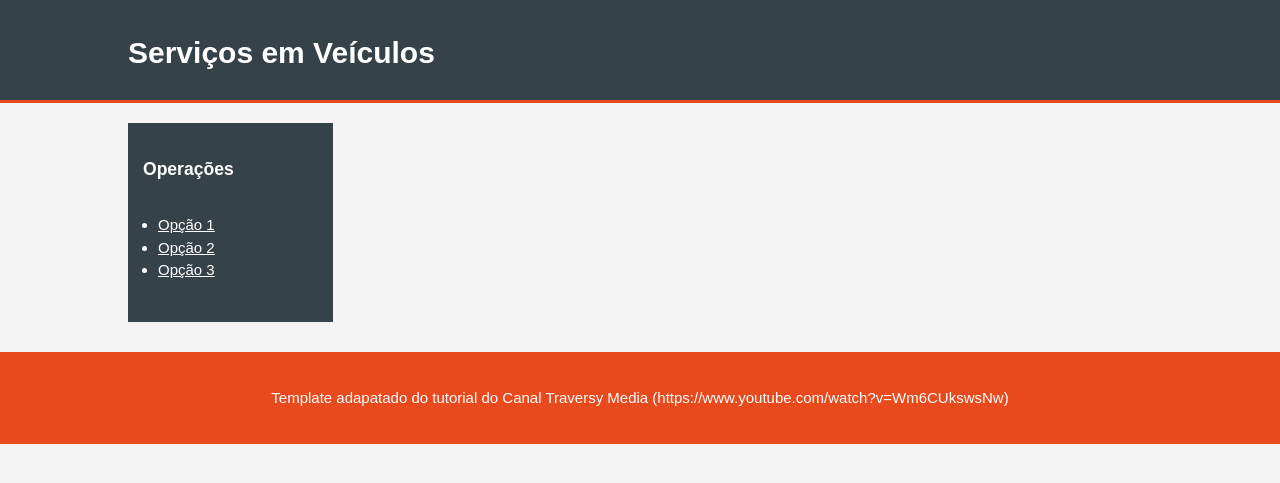
After one commit to prof-douglas-ifsul/site-php-oficina, a PHP site: page /temas/acme/tpl/home.html in a window 1280 px wide. The commit adds this page. Shown: the top 483 px of the page. Run offline with PHP 8.4, Linux system fonts and the light colour scheme.

Commit message:
2022-02-24 (7) Organização em pastas do projeto - Templates de HTML organizados em temas - https://www.youtube.com/watch?v=fyf6dk5x2c8 - https://www.youtube.com/watch?v=zMmOkXSqz2E

```diff
--- a/veiculos.php
+++ b/rotinas/veiculos.php
@@ -1,4 +1,6 @@
 <?php
+
+require_once("../includes/config.php");
 
 $fabricantes = array("Fiat", "VW", "GM", "Hyundai","Honda");
 
@@ -116,9 +118,6 @@ function campo_select($nome, $identificador, $opcoes, $opcao_vazia = true, $tama
 }
 
 
-const TPL_HOME = "./home.html";
-const TPL_FORM_VEICULOS = "./formulario_veiculos.html";
-
 $template = file_get_contents(TPL_HOME);
 
 $formulario = file_get_contents(TPL_FORM_VEICULOS);
--- /dev/null
+++ b/temas/acme/css/style.css
@@ -0,0 +1,217 @@
+body{
+  font: 15px/1.5 Arial, Helvetica,sans-serif;
+  padding:0;
+  margin:0;
+  background-color:#f4f4f4;
+}
+
+/* Global */
+.container{
+  width:80%;
+  margin:auto;
+  overflow:hidden;
+}
+
+ul{
+  margin:0;
+  padding:0;
+}
+
+.button_1{
+  height:38px;
+  background:#e8491d;
+  border:0;
+  padding-left: 20px;
+  padding-right:20px;
+  color:#ffffff;
+}
+
+.dark{
+  padding:15px;
+  background:#35424a;
+  color:#ffffff;
+  margin-top:10px;
+  margin-bottom:10px;
+}
+
+.menu{
+  padding:15px;
+  color:white;
+  margin-top:10px;
+  margin-bottom:10px;
+}
+
+.menu a{
+  color:white;
+}
+
+
+/* Header **/
+header{
+  background:#35424a;
+  color:#ffffff;
+  padding-top:30px;
+  min-height:70px;
+  border-bottom:#e8491d 3px solid;
+}
+
+header a{
+  color:#ffffff;
+  text-decoration:none;
+  text-transform: uppercase;
+  font-size:16px;
+}
+
+header li{
+  float:left;
+  display:inline;
+  padding: 0 20px 0 20px;
+}
+
+header #branding{
+  float:left;
+}
+
+header #branding h1{
+  margin:0;
+}
+
+header nav{
+  float:right;
+  margin-top:10px;
+}
+
+header .highlight, header .current a{
+  color:#e8491d;
+  font-weight:bold;
+}
+
+header a:hover{
+  color:#cccccc;
+  font-weight:bold;
+}
+
+/* Showcase */
+#showcase{
+  min-height:400px;
+  background:url('../img/showcase.jpg') no-repeat 0 -400px;
+  text-align:center;
+  color:#ffffff;
+}
+
+#showcase h1{
+  margin-top:100px;
+  font-size:55px;
+  margin-bottom:10px;
+}
+
+#showcase p{
+  font-size:20px;
+}
+
+/* Newsletter */
+#newsletter{
+  padding:15px;
+  color:#ffffff;
+  background:#35424a
+}
+
+#newsletter h1{
+  float:left;
+}
+
+#newsletter form {
+  float:right;
+  margin-top:15px;
+}
+
+#newsletter input[type="email"]{
+  padding:4px;
+  height:25px;
+  width:250px;
+}
+
+/* Boxes */
+#boxes{
+  margin-top:20px;
+}
+
+#boxes .box{
+  float:left;
+  text-align: center;
+  width:30%;
+  padding:10px;
+}
+
+#boxes .box img{
+  width:90px;
+}
+
+/* Sidebar */
+aside#sidebar{
+  float:left;
+  width:20%;
+  margin-top:10px;
+}
+
+aside#sidebar .quote input, aside#sidebar .quote textarea{
+  width:90%;
+  padding:5px;
+}
+
+/* Main-col */
+article#main-col{
+  float:right;
+  width:75%;
+}
+
+/* Services */
+ul#services li{
+  list-style: none;
+  padding:20px;
+  border: #cccccc solid 1px;
+  margin-bottom:5px;
+  background:#e6e6e6;
+}
+
+footer{
+  padding:20px;
+  margin-top:20px;
+  color:#ffffff;
+  background-color:#e8491d;
+  text-align: center;
+}
+
+/* Media Queries */
+@media(max-width: 768px){
+  header #branding,
+  header nav,
+  header nav li,
+  #newsletter h1,
+  #newsletter form,
+  #boxes .box,
+  article#main-col,
+  aside#sidebar{
+    float:none;
+    text-align:center;
+    width:100%;
+  }
+
+  header{
+    padding-bottom:20px;
+  }
+
+  #showcase h1{
+    margin-top:40px;
+  }
+
+  #newsletter button, .quote button{
+    display:block;
+    width:100%;
+  }
+
+  #newsletter form input[type="email"], .quote input, .quote textarea{
+    width:100%;
+    margin-bottom:5px;
+  }
+}
--- /dev/null
+++ b/temas/acme/tpl/home.html
@@ -0,0 +1,76 @@
+<!DOCTYPE html>
+<html>
+  <head>
+    <meta charset="utf-8">
+    <meta name="viewport" content="width=device-width">
+    <meta name="description" content="Affordable and professional web design">
+	  <meta name="keywords" content="web design, affordable web design, professional web design">
+  	<meta name="author" content="Brad Traversy">
+    <title>Serviços em Veículos</title>
+    <link rel="stylesheet" href="../temas/acme/css/style.css">
+  </head>
+  <body>
+    <header>
+      <div class="container">
+        <div id="branding">
+          <h1>Serviços em Veículos</h1>
+        </div>
+		<!--
+        <nav>
+          <ul>
+            <li><a href="index.html">Home</a></li>
+            <li><a href="about.html">About</a></li>
+            <li class="current"><a href="services.html">Services</a></li>
+          </ul>
+        </nav>
+		-->
+      </div>
+    </header>
+
+    <section id="main">
+      <div class="container">
+
+		<aside id="sidebar">
+          <div class="dark">
+            <h3>Operações</h3>
+          <ul class="menu">
+            <li><a href="#">Opção 1</a></li>
+            <li><a href="#">Opção 2</a></li>
+            <li><a href="#">Opção 3</a></li>
+          </ul>
+          </div>
+        </aside>
+
+		<article id="main-col">
+
+			<!--conteudo-->
+			<!--
+          <h1 class="page-title">Services</h1>
+
+            <form class="quote">
+  						<div>
+  							<label>Name</label><br>
+  							<input type="text" placeholder="Name">
+  						</div>
+  						<div>
+  							<label>Email</label><br>
+  							<input type="email" placeholder="Emial Address">
+  						</div>
+  						<div>
+  							<label>Message</label><br>
+  							<textarea placeholder="Message"></textarea>
+  						</div>
+  						<button class="button_1" type="submit">Send</button>
+					</form>
+
+			-->
+        </article>
+
+      </div>
+    </section>
+
+    <footer>
+      <p>Template adapatado do tutorial do Canal Traversy Media (https://www.youtube.com/watch?v=Wm6CUkswsNw)</p>
+    </footer>
+  </body>
+</html>
```
Also changed, not shown: act_veiculos.php (deleted, +0 -13 lines), includes/config.php (added, +8 -0 lines), temas/acme/tpl/formulario_veiculos.html (renamed from formulario_veiculos.html, +15 -10 lines), temas/padrao/tpl/formulario_veiculos.html (added, +24 -0 lines), temas/padrao/tpl/home.html (renamed from home.html).
